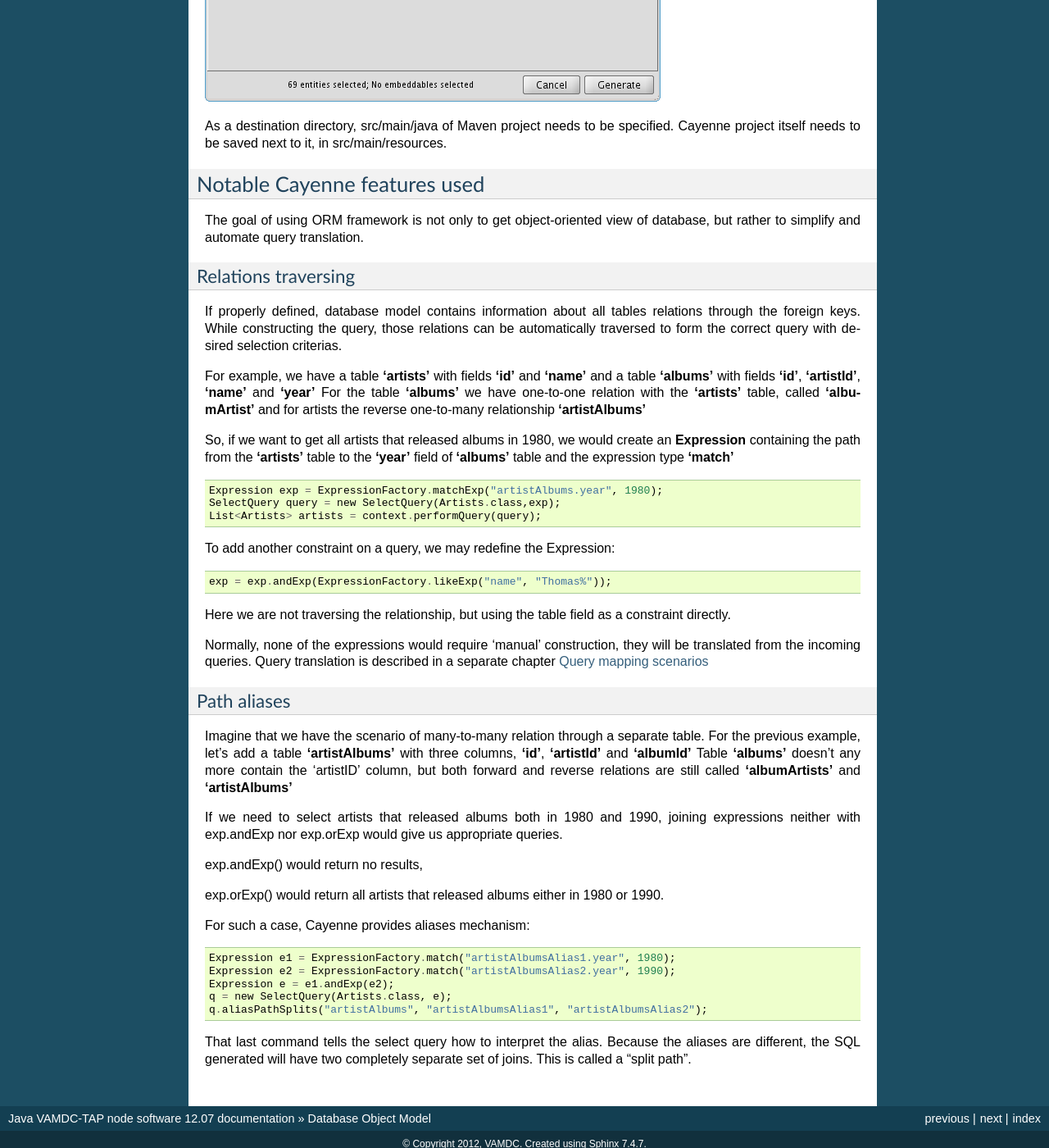
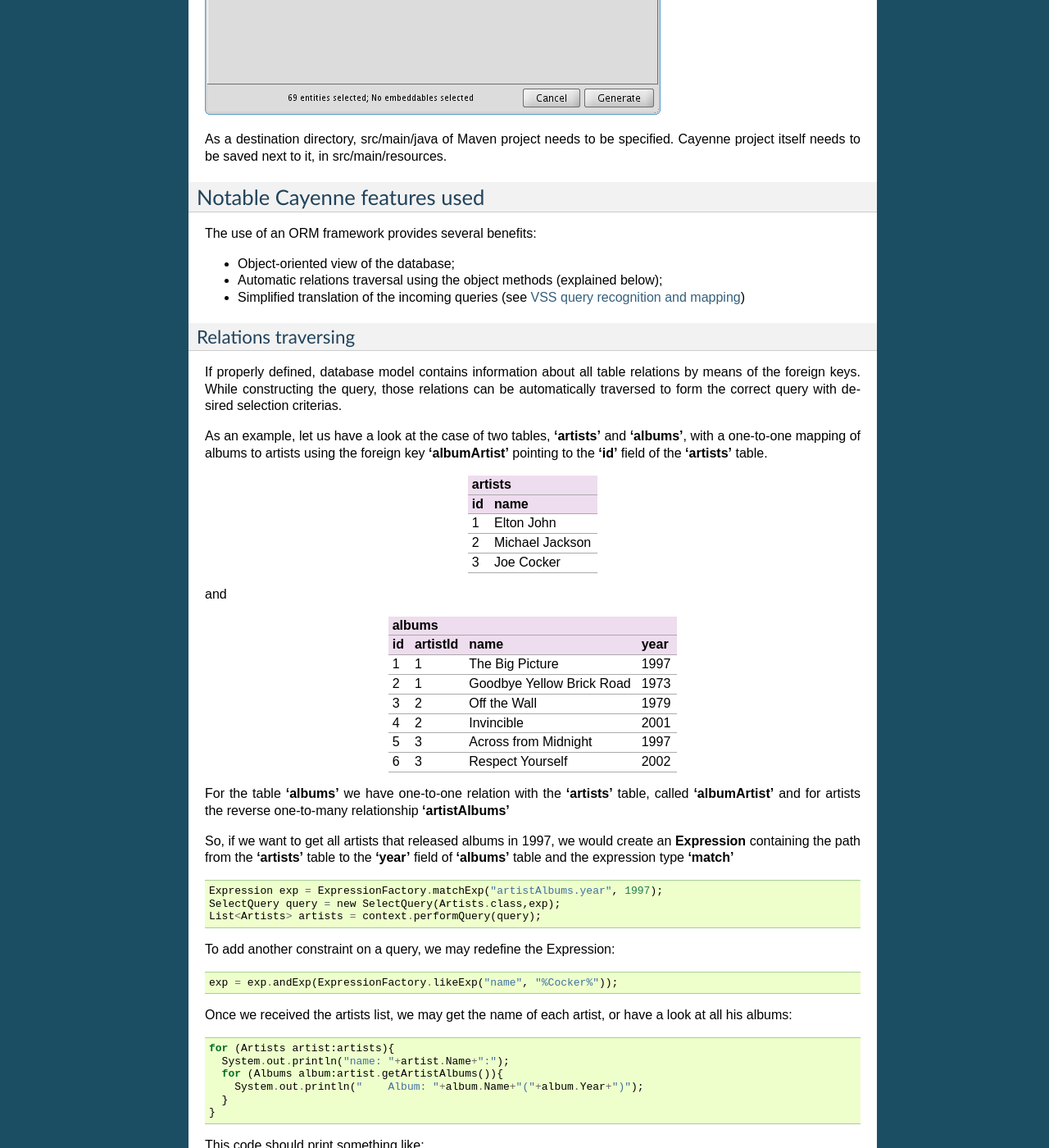
Before and after one commit to misdoro/JavaNodeSwDoc, a Sphinx documentation site: the page built from source/plugin-datamodel.rst, in a window 1280 px wide and 1400 px high, scrolled down 7083 px. Shown: the whole window at 82% size. Built offline with Sphinx 7.4.7, drawn with Linux system fonts in a browser that asks for light colours; some of the changed text lies outside the part shown.

Commit message:
Update the Cayenne chapter

```diff
--- a/source/plugin-datamodel.rst
+++ b/source/plugin-datamodel.rst
@@ -21,6 +21,8 @@ Step-by-step guide
 Here is a small illustrated guide on creating database mappings.
 We will need Cayenne modeler application, it can be downloaded from
 http://cayenne.apache.org/download.html as a part of binary distribution.
+
+Version 3.1 is recommended for use with the 12.07r2 version of the Java VAMDC-TAP Node Software.
 
 
 Create maven project
@@ -67,11 +69,11 @@ Maven pom.xml can be replaced with the following contents::
 Create Cayenne classes
 +++++++++++++++++++++++
 
-Let's open cayenne modeler application and create a new project:
+Let's open the cayenne modeler application and create a new project:
 
 .. image:: img/cayenne/1.png
 
-Now we need a dataNode describing database connection
+Now we need a dataNode describing the database connection
 
 .. image:: img/cayenne/2.png
 
@@ -87,11 +89,10 @@ After the DataMap is created, we need to import the database schema:
 
 .. image:: img/cayenne/6.png
 
-**!Note** the "Meaningful PK" flag is set for the sake of the generated classes to have
-getters for the table primary key field.
+**!Note** the "Meaningful PK" flag is set to preserve the getter methods for the primary key fields.
 
-As a result for each database table a separate Java class is generated, containing attribute fields and relationship
-references.
+As a result a separate Java class is generated for each database table table,
+containing attribute fields and relationship references.
 
 .. image:: img/cayenne/7.png
 
@@ -117,37 +118,86 @@ Cayenne project itself needs to be saved next to it, in src/main/resources.
 Notable Cayenne features used
 -------------------------------
 
-The goal of using ORM framework is not only to get object-oriented view of database, but rather to
-simplify and automate query translation.
+The use of an ORM framework provides several benefits:
+
+*	Object-oriented view of the database;
+
+*	Automatic relations traversal using the object methods
+	(explained below);
+
+*	Simplified translation of the incoming queries (see :ref:`QueryHandling`)
+
 
 Relations traversing
 ++++++++++++++++++++++
 
-If properly defined, database model contains information about all tables relations through the foreign keys.
+If properly defined, database model contains information about all table relations by means of the foreign keys.
 While constructing the query, those relations can be automatically traversed to form the correct query with desired
 selection criterias.
 
-For example, we have a table **'artists'** with fields **'id'** and **'name'**
-and a table **'albums'** with fields **'id'**, **'artistId'**, **'name'** and **'year'**
+As an example, let us have a look at the case of two tables, **'artists'** and **'albums'**, with a one-to-one mapping of albums to artists
+using the foreign key **'albumArtist'** pointing to the **'id'** field of the **'artists'** table.
+
+=== =================
+ artists
+---------------------
+id   name
+=== =================
+1    Elton John
+2    Michael Jackson
+3    Joe Cocker
+=== =================
+
+and
+
+=== ========== =========================== ======
+albums
+-------------------------------------------------
+id   artistId   name                        year
+=== ========== =========================== ======
+1    1          The Big Picture             1997
+2    1          Goodbye Yellow Brick Road   1973
+3    2          Off the Wall                1979
+4    2          Invincible                  2001
+5    3          Across from Midnight        1997
+6    3          Respect Yourself            2002
+=== ========== =========================== ======
+
 For the table **'albums'** we have one-to-one relation with the **'artists'** table, called **'albumArtist'**
 and for artists the reverse one-to-many relationship **'artistAlbums'**
 
-So, if we want to get all artists that released albums in 1980, we would create an **Expression** containing the path
+So, if we want to get all artists that released albums in 1997, we would create an **Expression** containing the path
 from the **'artists'** table to the **'year'** field of **'albums'** table and the expression type **'match'**
 
 ::
 
-	Expression exp = ExpressionFactory.matchExp("artistAlbums.year", 1980);
+	Expression exp = ExpressionFactory.matchExp("artistAlbums.year", 1997);
 	SelectQuery query = new SelectQuery(Artists.class,exp);
 	List<Artists> artists = context.performQuery(query);
 
 To add another constraint on a query, we may redefine the Expression::
 
-	exp = exp.andExp(ExpressionFactory.likeExp("name", "Thomas%"));
+	exp = exp.andExp(ExpressionFactory.likeExp("name", "%Cocker%"));
 
-Here we are not traversing the relationship, but using the table field as a constraint directly.
+Once we received the artists list, we may get the name of each artist, or have a look at all his albums::
 
-Normally, none of the expressions would require 'manual' construction,
+	for (Artists artist:artists){
+	  System.out.println("name: "+artist.Name+":");
+	  for (Albums album:artist.getArtistAlbums()){
+	    System.out.println("    Album: "+album.Name+"("+album.Year+")");
+	  }
+	}
+
+This code should print something like::
+
+	Elton John:
+	    Album: The Big Picture(1997)
+	    Album: Goodbye Yellow Brick Road(1973)
+	Joe Cocker:
+	    Album: Across from Midnight(1997)
+	    Album: Respect Yourself(2002)
+
+For the case of VAMDC node plugin, none of the expressions would require 'manual' construction:
 they will be translated from the incoming queries. Query translation is described in a separate chapter :ref:`queryMap`
 
 
@@ -156,7 +206,7 @@ Path aliases
 
 Imagine that we have the scenario of many-to-many relation through a separate table.
 For the previous example, let's add a table **'artistAlbums'** with three columns, **'id'**, **'artistId'** and **'albumId'**
-Table **'albums'** doesn't any more contain the 'artistID' column, but both forward and reverse relations are still
+Table **'albums'** does not contain the 'artistID' column any more, but both forward and reverse relations are still
 called **'albumArtists'** and **'artistAlbums'**
 
 If we need to select artists that released albums both in 1980 and 1990,
```
Also changed, not shown: other parts of source/plugin-datamodel.rst (+4 -4 lines).
